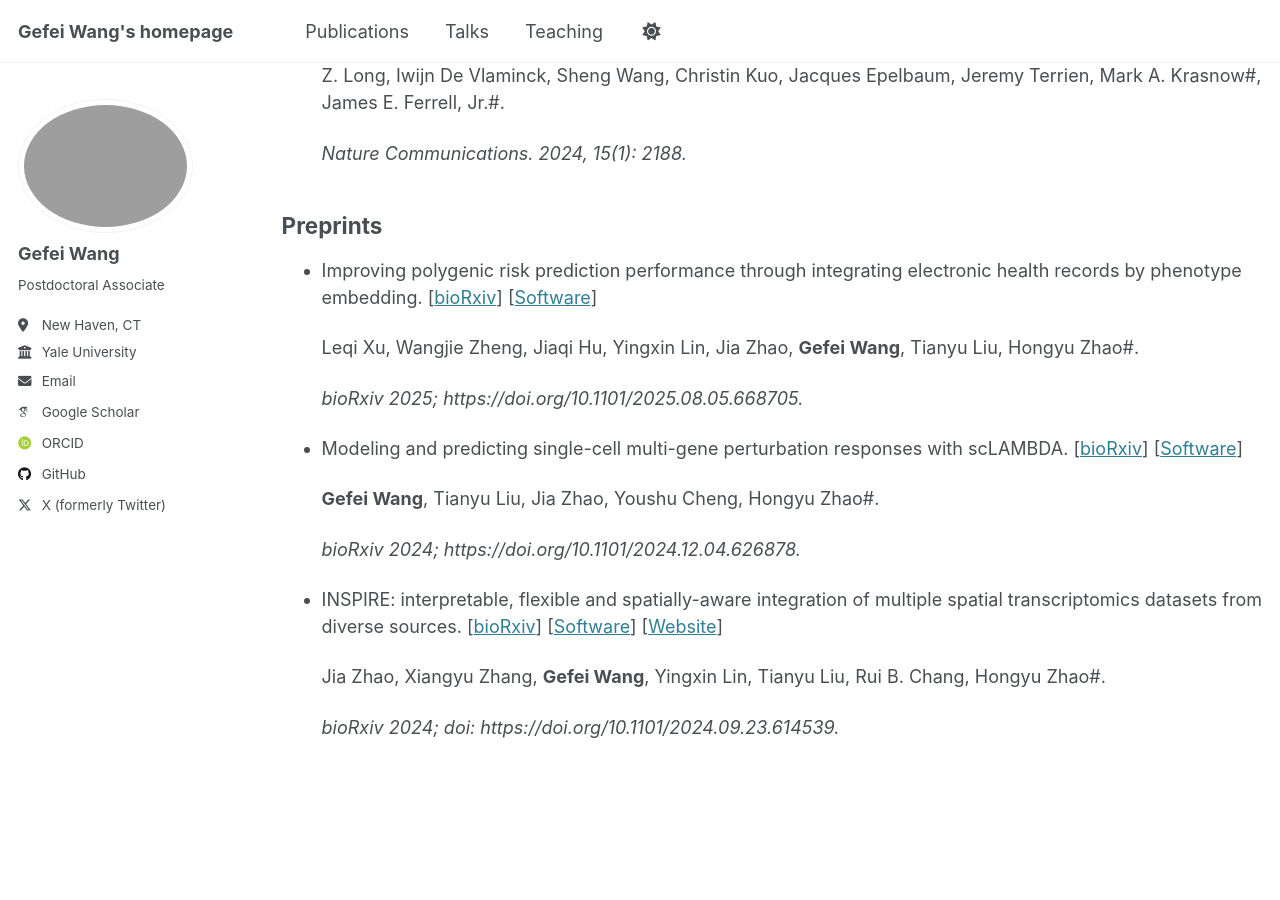
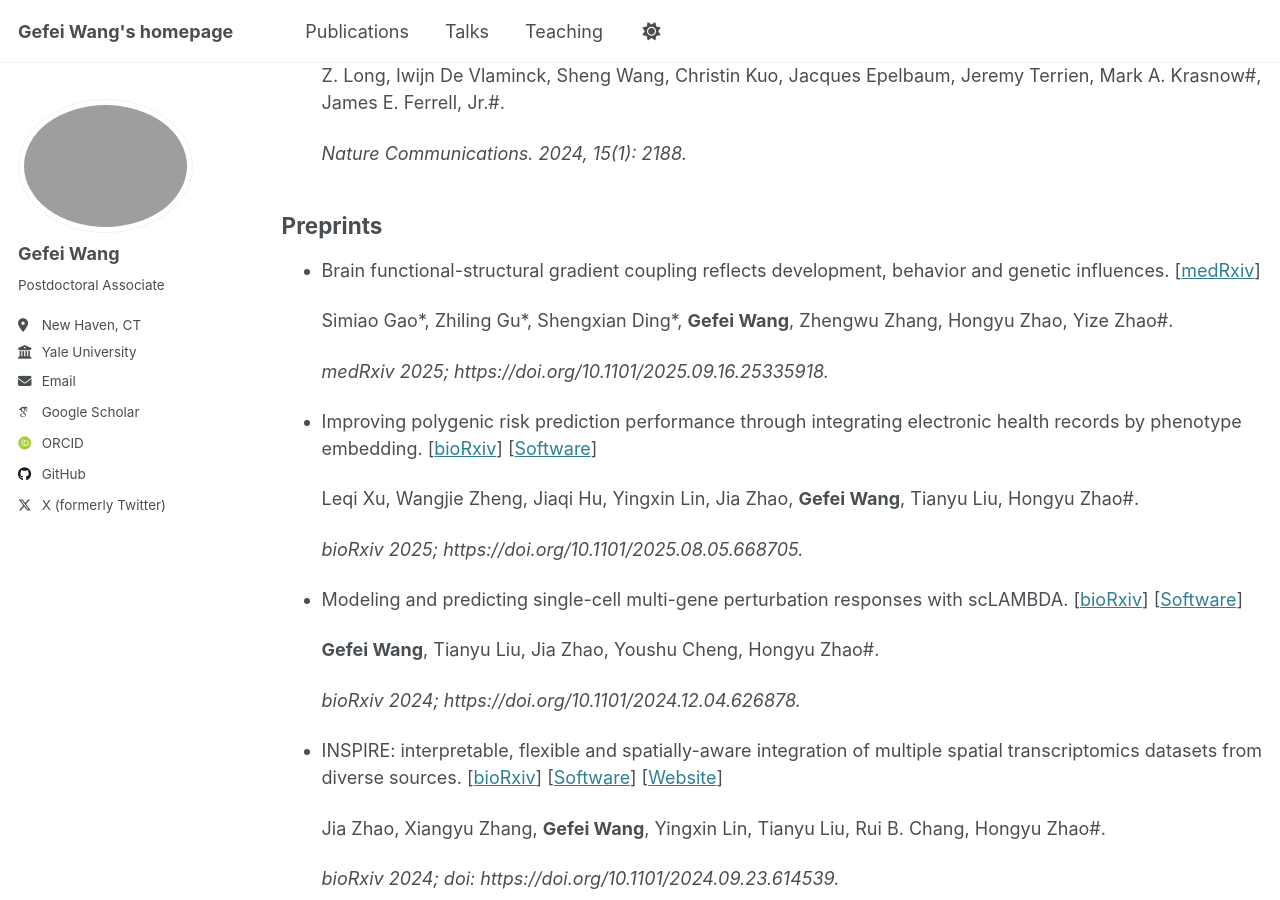
Before and after one commit to gefeiwang/gefeiwang.github.io, a Jekyll site: the page built from _pages/publications.md, in a window 1280 px wide and 900 px high, scrolled down 1780 px. Built offline with Jekyll 4.4.1, drawn with Linux system fonts in a browser that asks for light colours; some web fonts are replaced.

Commit message:
Add files via upload

```diff
--- a/_pages/publications.md
+++ b/_pages/publications.md
@@ -65,6 +65,12 @@ author_profile: true
 
 ## Preprints
 
+- Brain functional-structural gradient coupling reflects development, behavior and genetic influences. \[[medRxiv](https://doi.org/10.1101/2025.09.16.25335918)\]
+
+  Simiao Gao\*, Zhiling Gu\*, Shengxian Ding\*, **Gefei Wang**, Zhengwu Zhang, Hongyu Zhao, Yize Zhao#.
+
+  *medRxiv 2025; https://doi.org/10.1101/2025.09.16.25335918.*
+
 - Improving polygenic risk prediction performance through integrating electronic health records by phenotype embedding. \[[bioRxiv](https://doi.org/10.1101/2025.08.05.668705)\] \[[Software](https://github.com/YCSGP/EEPRS)\]
 
   Leqi Xu, Wangjie Zheng, Jiaqi Hu, Yingxin Lin, Jia Zhao, **Gefei Wang**, Tianyu Liu, Hongyu Zhao#.
```
Also changed, not shown: _pages/about.md (+1 -0 lines).
